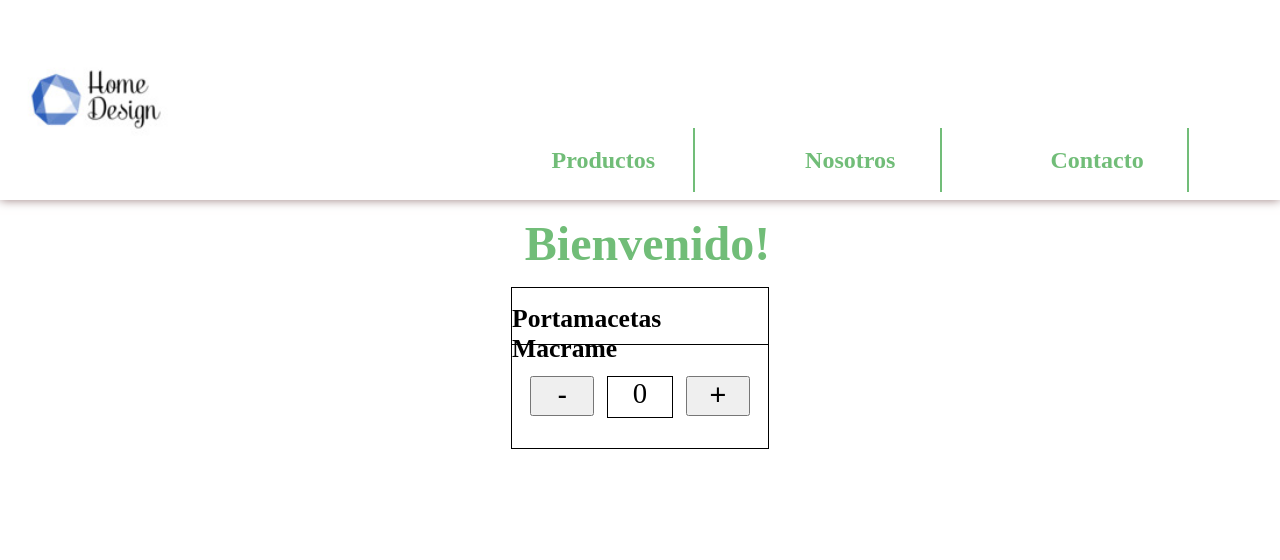
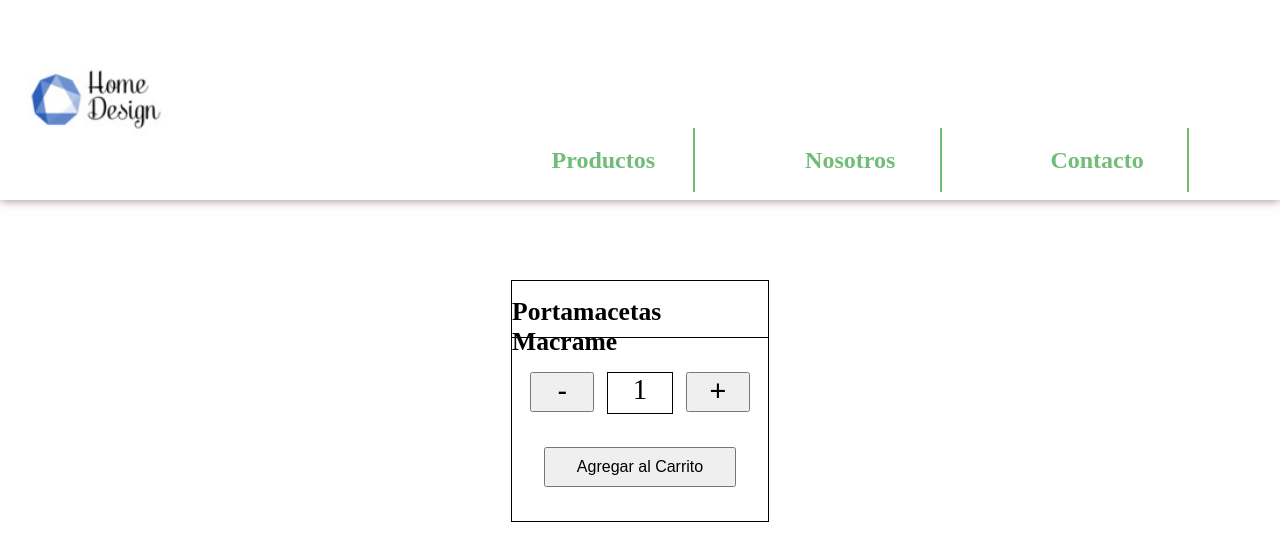
Before and after one commit to GonzaloGorgojo/ecommerce, a React (Create React App) app: page / in a window 1280 px wide. Shown: the top 560 px of the page. Built offline with nearby package versions, Linux system fonts and the light colour scheme.

Commit message:
callback

```diff
--- a/src/App.js
+++ b/src/App.js
@@ -1,6 +1,6 @@
 import React from 'react';
 import Nav from './components/navbar/NavBar';
-import ItemCount from './components/home/home';
+import Home from './components/home/home'
 
 
 
@@ -9,7 +9,7 @@ const App = () => {
   return (
     <div>
   <Nav/>
-  <ItemCount/>
+  <Home/>
   </div>
   )
 }
--- a/src/components/css/components.css
+++ b/src/components/css/components.css
@@ -51,19 +51,14 @@
     align-items: center;
     width: 100vw;
     height: 70vh;
+    margin-top: 10vh;
 }
 
-.saludo {
-    color: rgb(113, 189, 120);
-    width: 18vw;
-    font-size: 3rem;
-    margin: 2vh 0 2vh 0;
-}
 
 .tarjeta {
     border: 1px solid black;
     width: 20vw;
-    height: 20vh;
+    height: 30vh;
     display: flex;
     justify-content: center;
     flex-wrap: wrap;
@@ -102,3 +97,9 @@
     width: 5vw;
     font-size: 1.8rem;
 }
+
+.botonAgregarCarrito {
+    height: 5vh;
+    width: 15vw;
+    font-size: 1rem;
+}
--- a/src/components/home/home.js
+++ b/src/components/home/home.js
@@ -1,36 +1,22 @@
-import React, { useState } from 'react';
+import React from 'react';
 import '../css/components.css';
 
+const {default: ItemCount} = require("../itemcount/itemcount");
 
-const Saludo = ({greeting}) => {
-  return (
-    <h2 className="saludo">{greeting}</h2>
-  )
-}
 
-const ItemCount = () => {
-  const [contador, setContador] = useState(0);
 
-  const sumarNumero = () => {
-    setContador(contador + 1);
-  };
-  const restarNumero = () => {
-    setContador(contador -1);
+const Home = () => {
+
+  const agregarCarrito = (contador) => {
+    alert('Se agregaron ' + contador + ' unidades de su producto')
   }
 
 
   return <>
-    <div className = 'contenedor' >
-      <Saludo greeting="Bienvenido!"/>
-      <div className = 'tarjeta'>
-        <p className = 'productoUno'>Portamacetas Macrame</p>
-        <button className = 'botonSuma' onClick={() => { restarNumero(); } }>-</button>
-        <p className = 'numeroContador'>{contador}</p>
-        <button className = 'botonResta' onClick={() => { sumarNumero(); } }>+</button>
-      </div>
-    </div>
-  </>;
+  <div className='contenedor'>
+    <ItemCount initial={1} min={0} max ={10} onAdd={agregarCarrito}/>
+  </div>
+  </>
 }
 
-
-export default ItemCount
+export default Home;
--- /dev/null
+++ b/src/components/itemcount/itemcount.js
@@ -0,0 +1,28 @@
+import React, { useState } from 'react';
+import '../css/components.css';
+
+
+export default function ItemCount({initial, min, max, onAdd}) {
+    const [contador, setContador] = useState(initial);
+
+    const sumarNumero = () => {
+      if (contador < max) setContador(contador + 1);
+    };
+    const restarNumero = () => {
+      if (contador > min) setContador(contador -1);
+    }
+
+    const controladorCarrito = () => {
+        onAdd(contador);
+    }
+
+    return <>
+        <div className = 'tarjeta'>
+          <p className = 'productoUno'>Portamacetas Macrame</p>
+          <button className = 'botonSuma' onClick={() => { restarNumero(); } }>-</button>
+          <p className = 'numeroContador'>{contador}</p>
+          <button className = 'botonResta' onClick={() => { sumarNumero(); } }>+</button>
+          <button className='botonAgregarCarrito' onClick={() => {controladorCarrito(); } }>Agregar al Carrito</button>
+        </div>
+    </>;
+  }
```
Also changed, not shown: 1 other file (tests, documents, lock files or other folders).
